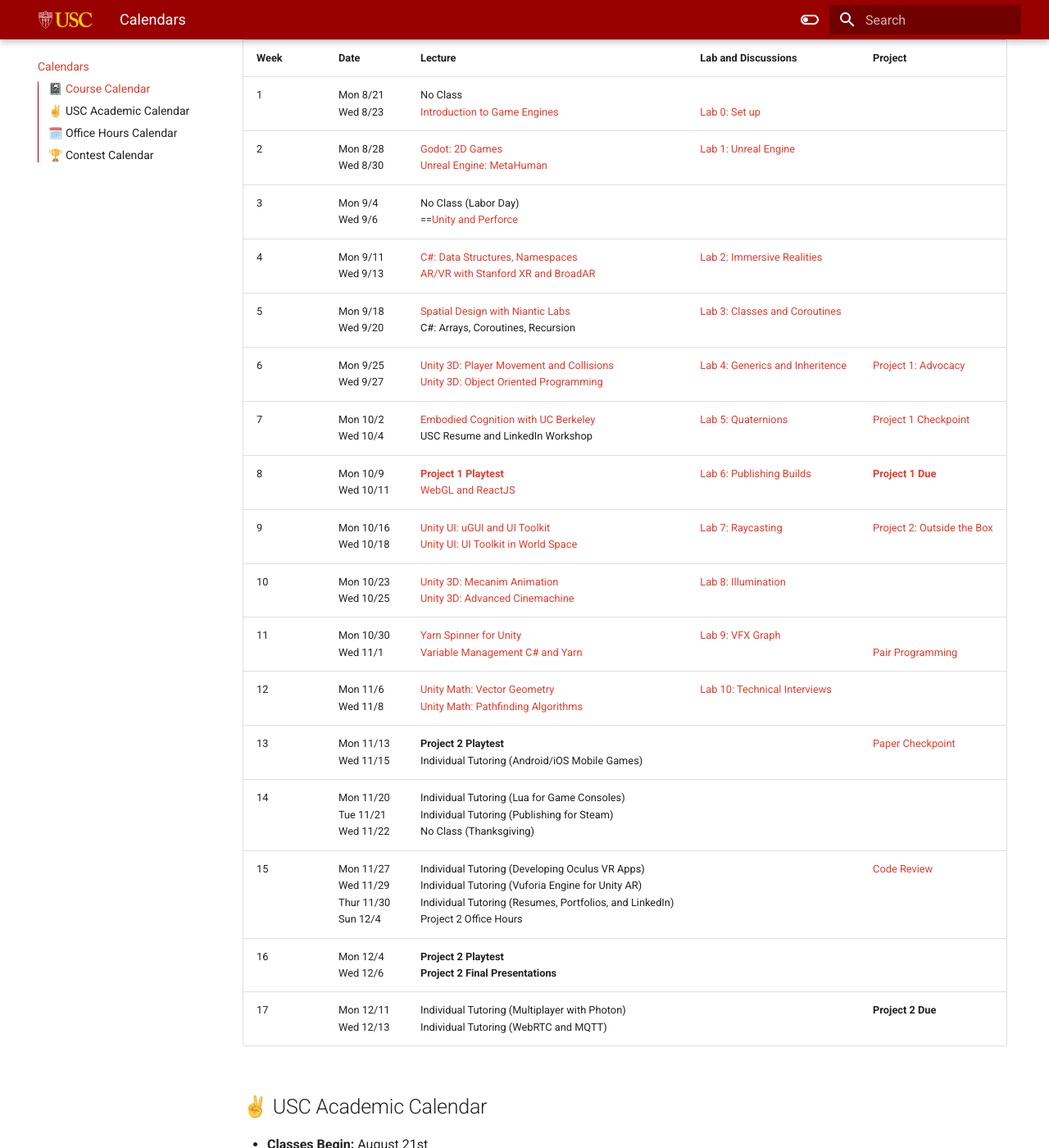
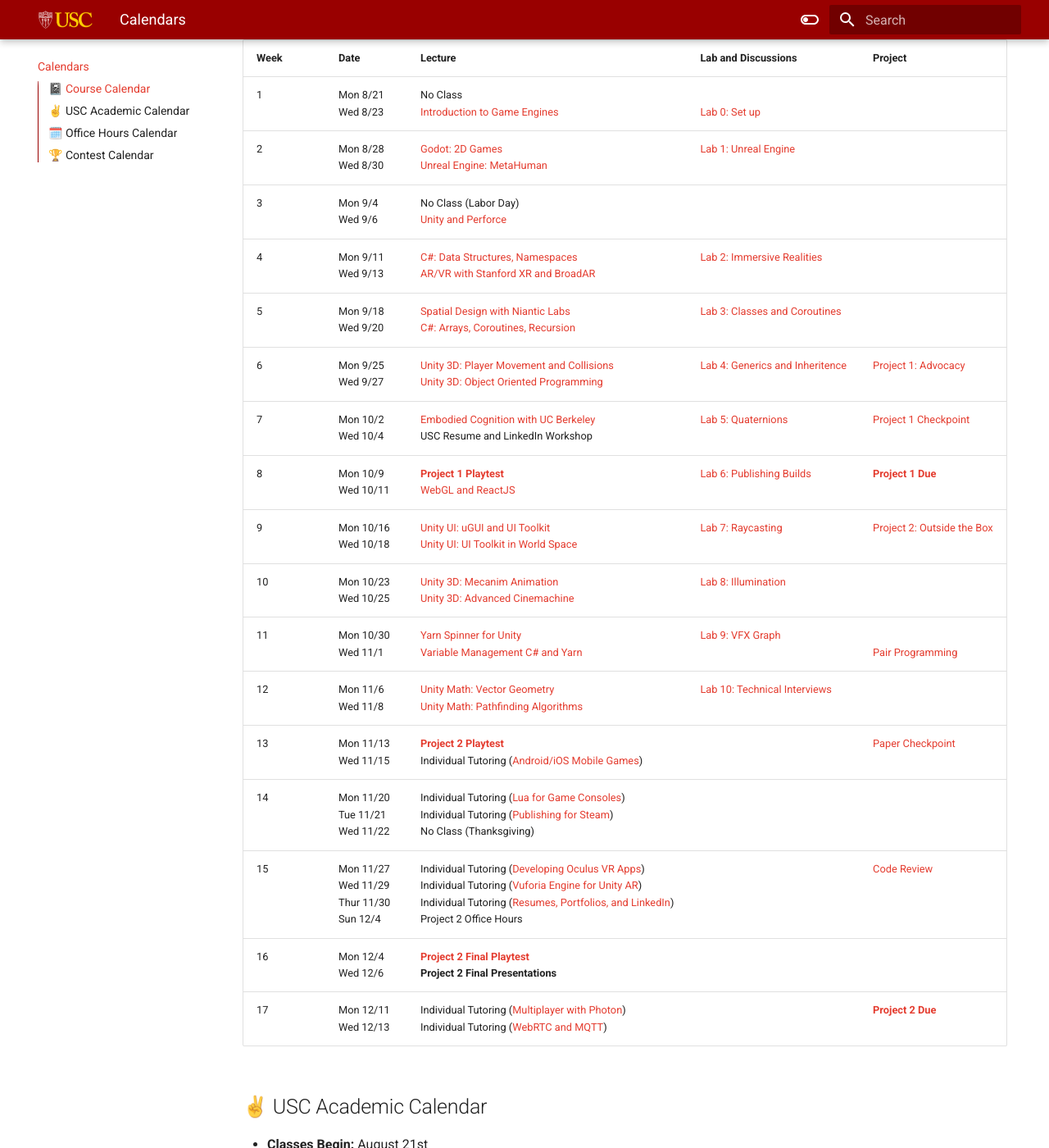
Before and after one commit to usc-ctin583/usc-ctin583.github.io, an MkDocs documentation site: the page built from docs/index.md, in a window 1280 px wide and 1400 px high, scrolled down 231 px. Shown: the whole window at 82% size. Built offline with MkDocs 1.6.1 and Material for MkDocs 9.7.7, drawn with Linux system fonts in a browser that asks for light colours.

```diff
--- a/docs/index.md
+++ b/docs/index.md
@@ -5,9 +5,9 @@
 | :----| :----------------------- | :------------------------------------------------ | :-------------------------------| :--------------|
 | 1    | Mon 8/21 <br> Wed 8/23   | No Class <br> [Introduction to Game Engines](https://www.icloud.com/keynote/0b9Z3oJLZPPXEXypJu4s9P11w#Lecture1) | <br> [Lab 0: Set up](Labs/lab00.md) | |
 | 2    | Mon 8/28 <br> Wed 8/30   | [Godot: 2D Games](https://www.icloud.com/keynote/04anqoPcDLolGOwy6tP3XAq3w#Lecture2) <br> [Unreal Engine: MetaHuman](https://www.icloud.com/keynote/01dlwiWmlwtOAvNPmBdCsM3gA#Lecture2) |  [Lab 1: Unreal Engine](Labs/lab01.md) | | |
-| 3    | Mon 9/4 <br> Wed 9/6     | No Class (Labor Day) <br> ==[Unity and Perforce](https://www.icloud.com/keynote/0545FBYqmgu62bVFrVxSeqzzA#Lecture3) | |
+| 3    | Mon 9/4 <br> Wed 9/6     | No Class (Labor Day) <br> [Unity and Perforce](https://www.icloud.com/keynote/0545FBYqmgu62bVFrVxSeqzzA#Lecture3) | |
 | 4    | Mon 9/11 <br> Wed 9/13   | [C#: Data Structures, Namespaces](https://www.icloud.com/keynote/0b5y1M4VNtrdfL4vFyXrzgkeg#Lecture4) <br> [AR/VR with Stanford XR and BroadAR](https://calendar.usc.edu/event/augmented_and_virtual_realities) | [Lab 2: Immersive Realities](Labs/lab02.md) |
-| 5    | Mon 9/18 <br> Wed 9/20   | [Spatial Design with Niantic Labs](https://calendar.usc.edu/event/designing_realities_redefining_experiential_design_with_augmented_and_virtual_reality) <br> C#: Arrays, Coroutines, Recursion | [Lab 3: Classes and Coroutines](Labs/lab03.md) |
+| 5    | Mon 9/18 <br> Wed 9/20   | [Spatial Design with Niantic Labs](https://calendar.usc.edu/event/designing_realities_redefining_experiential_design_with_augmented_and_virtual_reality) <br> [C#: Arrays, Coroutines, Recursion]() | [Lab 3: Classes and Coroutines](Labs/lab03.md) |
 | 6    | Mon 9/25 <br> Wed 9/27   | [Unity 3D: Player Movement and Collisions](https://www.icloud.com/keynote/01bSAfmd7C45UrRFrT-p8Ezeg#Lecture6) <br> [Unity 3D: Object Oriented Programming](https://www.icloud.com/keynote/0920OrQoVdzLeXbAZZYG6Jp4g#Lecture6) | [Lab 4: Generics and Inheritence](Labs/lab04.md)| [Project 1: Advocacy](./Projects/project1.md) |
 | 7    | Mon 10/2 <br> Wed 10/4   | [Embodied Cognition with UC Berkeley](https://bid.berkeley.edu/) <br> USC Resume and LinkedIn Workshop | [Lab 5: Quaternions](Labs/lab05.md) | [Project 1 Checkpoint](./Projects/project1checkpoint.md) |
 | 8    | Mon 10/9 <br> Wed 10/11  | [**Project 1 Playtest**](https://www.icloud.com/keynote/032rY3HMcI9uZPbOjrCWyEu8A#Lecture8) <br> [WebGL and ReactJS](https://www.icloud.com/keynote/051QbdWeDu0UYmCHkm2WuFStQ#Lecture8) | [Lab 6: Publishing Builds](Labs/lab06.md) | **[Project 1 Due](Projects/project1due.md)** |
@@ -15,11 +15,11 @@
 | 10   | Mon 10/23 <br> Wed 10/25 | [Unity 3D: Mecanim Animation](https://www.icloud.com/keynote/06aC7YI4Dfhus0rUU6kLUnT3Q#Lecture10) <br> [Unity 3D: Advanced Cinemachine](https://www.icloud.com/keynote/090pVb415sSet7PFsC_TzDpQw#Lecture10) | [Lab 8: Illumination](Labs/lab08.md) |
 | 11   | Mon 10/30 <br> Wed 11/1  | [Yarn Spinner for Unity](https://www.icloud.com/keynote/012lleSf44gJC4BdO84HmbRUg#Lecture11) <br> [Variable Management C# and Yarn](https://www.icloud.com/keynote/001VeMlaVJtt1EM4tcWbnIGKg#Lecture11) | [Lab 9: VFX Graph](Labs/lab09.md) | <br> [Pair Programming](Projects/project2checkpoint1.md) |
 | 12   | Mon 11/6 <br> Wed 11/8   | [Unity Math: Vector Geometry](https://www.icloud.com/keynote/0aaORGReysswd2IA81LVj3YyQ#Lecture12) <br> [Unity Math: Pathfinding Algorithms](https://www.icloud.com/keynote/085i5_hgq5i6oxmcr1mfAPjHA#Lecture12) | [Lab 10: Technical Interviews](Labs/lab10.md) |
-| 13   | Mon 11/13 <br> Wed 11/15 |  **Project 2 Playtest** <br> Individual Tutoring (Android/iOS Mobile Games) | | [Paper Checkpoint](Projects/project2checkpoint2.md) |
-| 14   | Mon 11/20 <br> Tue 11/21 <br> Wed 11/22 | Individual Tutoring (Lua for Game Consoles) <br> Individual Tutoring (Publishing for Steam) <br> No Class (Thanksgiving) | | |
-| 15   | Mon 11/27 <br> Wed 11/29 <br> Thur 11/30 <br> Sun 12/4 | Individual Tutoring (Developing Oculus VR Apps) <br> Individual Tutoring (Vuforia Engine for Unity AR) <br> Individual Tutoring (Resumes, Portfolios, and LinkedIn) <br> Project 2 Office Hours| | [Code Review](Projects/project2checkpoint3.md) |
-| 16   | Mon 12/4 <br> Wed 12/6   | **Project 2 Playtest** <br> **Project 2 Final Presentations** | | |
-| 17   | Mon 12/11 <br> Wed 12/13 | Individual Tutoring (Multiplayer with Photon) <br> Individual Tutoring (WebRTC and MQTT) | | **Project 2 Due** |
+| 13   | Mon 11/13 <br> Wed 11/15 |  [**Project 2 Playtest**]() <br> Individual Tutoring ([Android/iOS Mobile Games]()) | | [Paper Checkpoint](Projects/project2checkpoint2.md) |
+| 14   | Mon 11/20 <br> Tue 11/21 <br> Wed 11/22 | Individual Tutoring ([Lua for Game Consoles]()) <br> Individual Tutoring ([Publishing for Steam]()) <br> No Class (Thanksgiving) | | |
+| 15   | Mon 11/27 <br> Wed 11/29 <br> Thur 11/30 <br> Sun 12/4 | Individual Tutoring ([Developing Oculus VR Apps]()) <br> Individual Tutoring ([Vuforia Engine for Unity AR]()) <br> Individual Tutoring ([Resumes, Portfolios, and LinkedIn]()) <br> Project 2 Office Hours| | [Code Review](Projects/project2checkpoint3.md) |
+| 16   | Mon 12/4 <br> Wed 12/6   | **[Project 2 Final Playtest]()** <br> **Project 2 Final Presentations** | | |
+| 17   | Mon 12/11 <br> Wed 12/13 | Individual Tutoring ([Multiplayer with Photon]()) <br> Individual Tutoring ([WebRTC and MQTT]()) | | [**Project 2 Due**]() |
 
 ## ✌️ USC Academic Calendar
 * **Classes Begin:** August 21st
```
